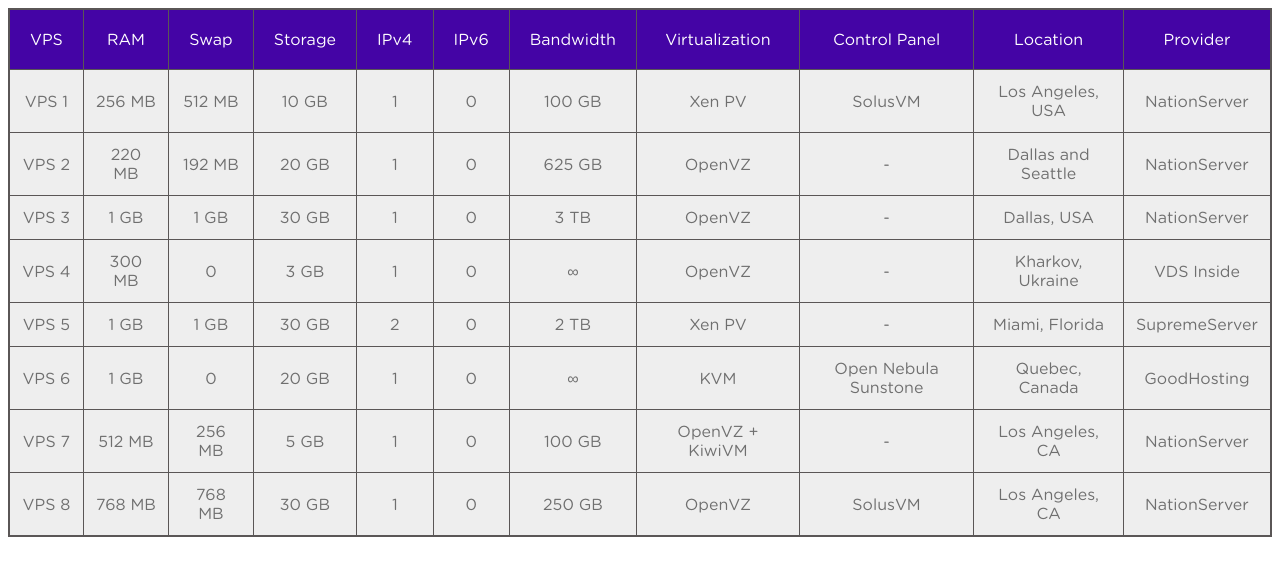
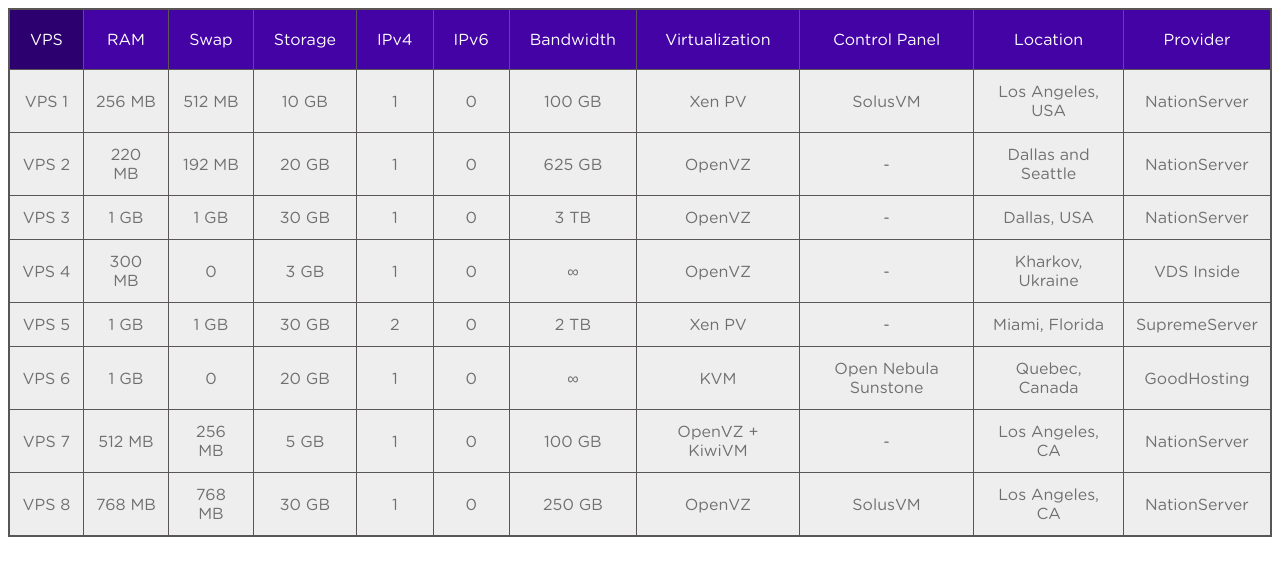
Before and after one commit to MidhunVarghese/NationServer, a plain HTML site: page index.html in a window 1280 px wide. Drawn offline with nearby package versions, Linux system fonts and the light colour scheme.

Commit message:
Update style.css

```diff
--- a/style.css
+++ b/style.css
@@ -50,7 +50,7 @@ text-align: center;
 }
 
 .sorted {
-background: #4404A5;
+background: #2D0070;
 }
 
 
```
